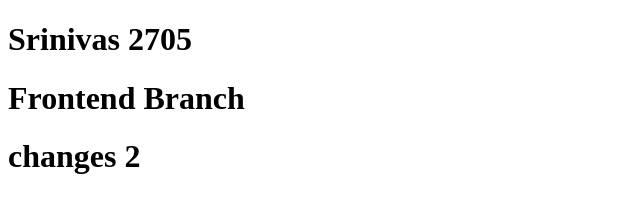
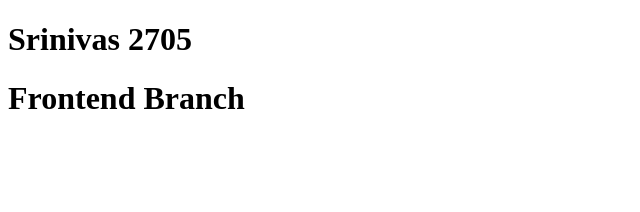
Before and after one commit to srinivas27-py/DRF-FS, a plain HTML site: page index.html in a window 1280 px wide. Shown: the whole page, without its empty margins (0-640 px from the left). Drawn offline with Linux system fonts and the light colour scheme.

Commit message:
feat: remove changes 2 in html

```diff
--- a/index.html
+++ b/index.html
@@ -9,6 +9,5 @@
 <body>
     <h1>Srinivas 2705</h1>
     <h1>Frontend Branch</h1>
-    <h1>changes 2</h1>
 </body>
 </html>
```
